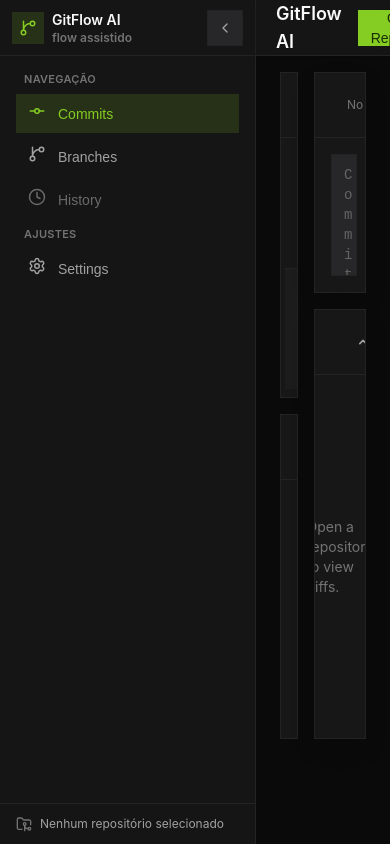
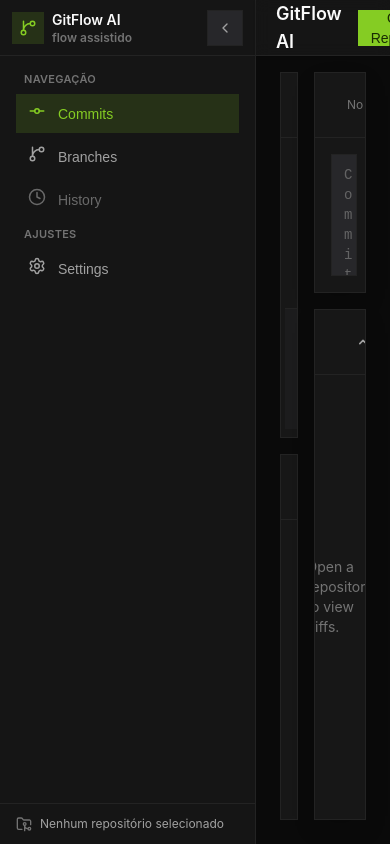
Before and after one commit to gabrielMalonso/EverydayGit, a React (Vite) app: page / in a window 390 px wide. Shown: the top 844 px of the page. Built offline with nearby package versions, Linux system fonts and the light colour scheme.

Commit message:
feat: Ajusta altura do container principal na página de commits
Define a altura do container principal da página de commits para `h-full`, garantindo que ele ocupe toda a altura disponível e melhore o layout responsivo.

```diff
--- a/src/pages/CommitsPage/index.tsx
+++ b/src/pages/CommitsPage/index.tsx
@@ -6,7 +6,7 @@ import { HistoryPanel } from './components/HistoryPanel';
 
 export const CommitsPage: React.FC = () => {
   return (
-    <div className="grid min-h-0 flex-1 grid-cols-3 gap-4">
+    <div className="grid h-full min-h-0 grid-cols-3 gap-4">
       <div className="col-span-1 flex min-h-0 flex-col gap-4">
         <ChangesListPanel className="min-h-0 flex-1" />
         <HistoryPanel className="min-h-0 flex-1" />
```
